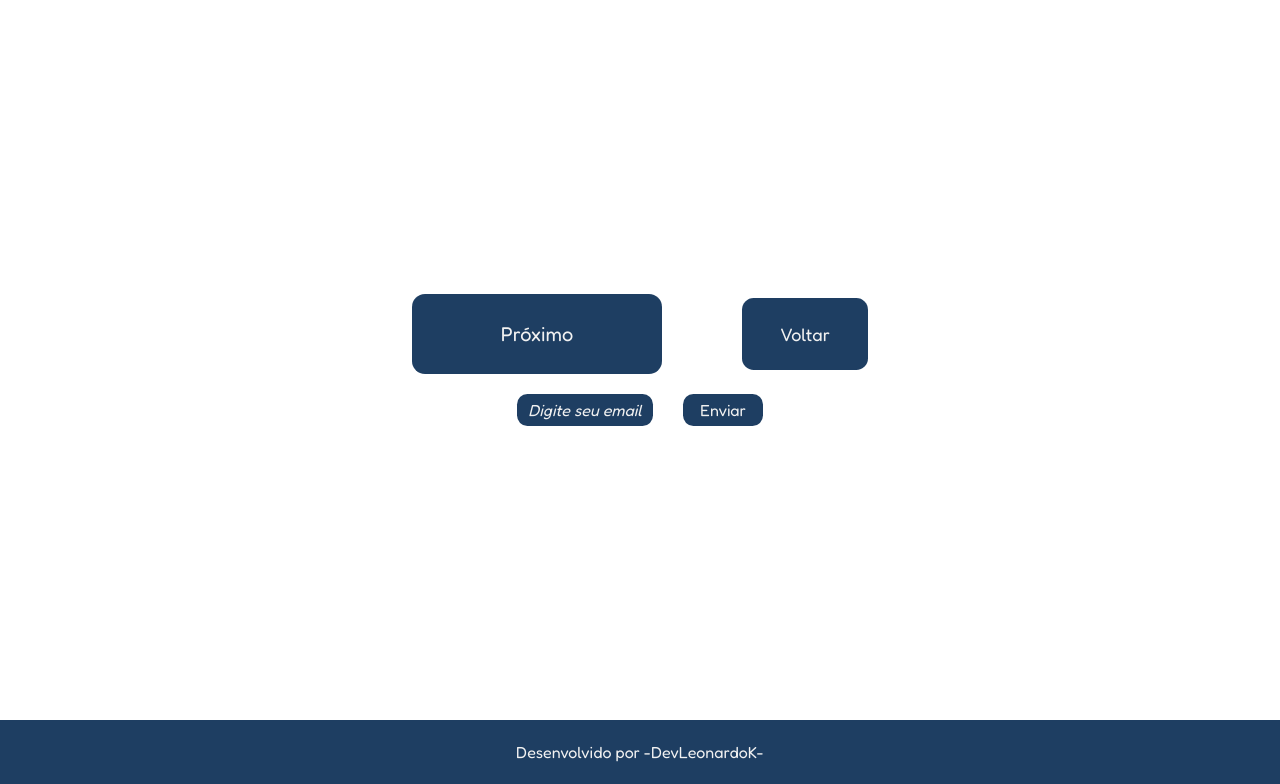
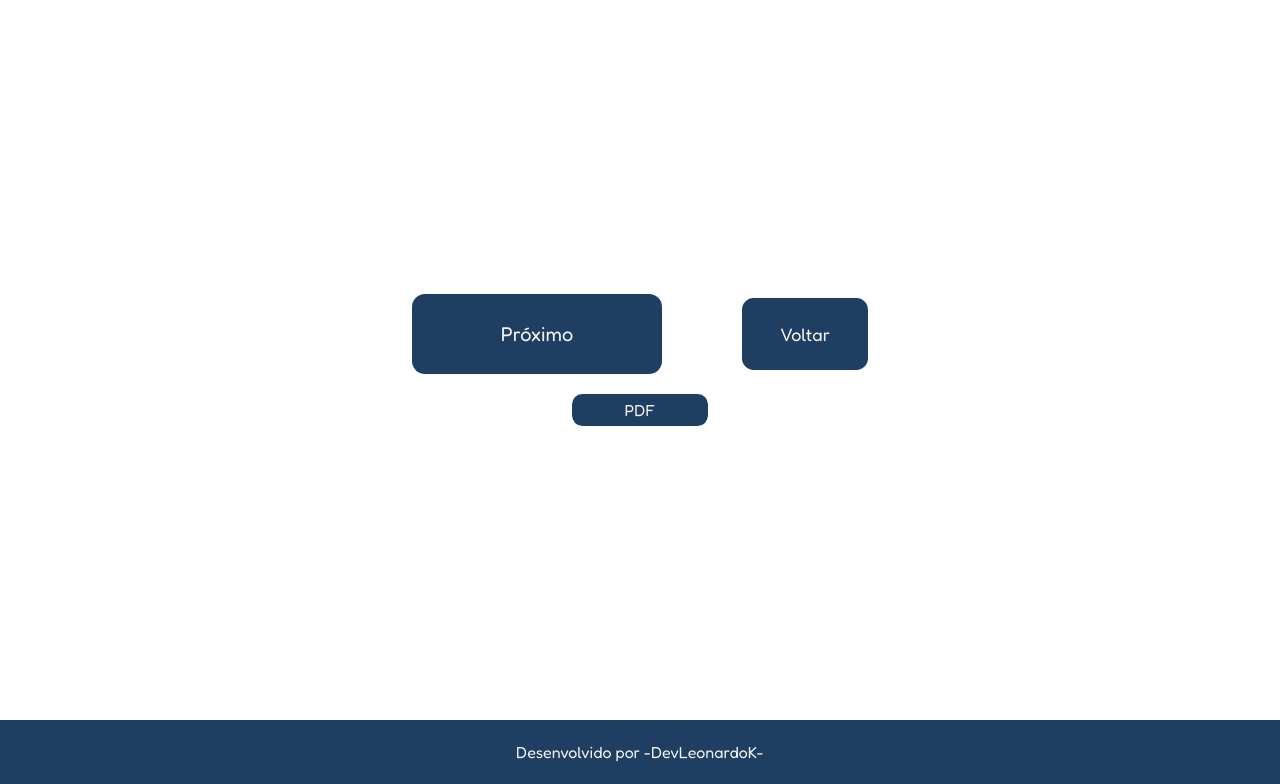
Before and after one commit to DevLeonardoK/quantofalta, a website: page index.html in a window 1280 px wide. Both pictures are taken after a click on the button "Próximo". Shown: the part 80-864 px from the top of the page. Drawn offline with nearby package versions, Linux system fonts and the light colour scheme.

Commit message:
add pdf button

```diff
--- a/index.html
+++ b/index.html
@@ -28,8 +28,12 @@
         });
       })();
     </script>
-    <script src="https://cdnjs.cloudflare.com/ajax/libs/html2pdf.js/0.10.2/html2pdf.bundle.min.js" integrity="sha512-MpDFIChbcXl2QgipQrt1VcPHMldRILetapBl5MPCA9Y8r7qvlwx1/Mc9hNTzY+kS5kX6PdoDq41ws1HiVNLdZA==" crossorigin="anonymous" referrerpolicy="no-referrer"></script>
-
+    <script
+      src="https://cdnjs.cloudflare.com/ajax/libs/html2pdf.js/0.10.2/html2pdf.bundle.min.js"
+      integrity="sha512-MpDFIChbcXl2QgipQrt1VcPHMldRILetapBl5MPCA9Y8r7qvlwx1/Mc9hNTzY+kS5kX6PdoDq41ws1HiVNLdZA=="
+      crossorigin="anonymous"
+      referrerpolicy="no-referrer"
+    ></script>
   </head>
   <body id="home">
     <nav class="nav-menu" id="nav-menu">
@@ -663,9 +667,10 @@
         </tr>
       </table>
       <section id="btnsEmail">
-        <input type="email" placeholder="Digite seu email" id="email"></input>
+        <!-- <input type="email" placeholder="Digite seu email" id="email"></input>
         <input type="text" placeholder="Digite sua mensagem" id="mensagem"></input>
-        <input type="button" value="Enviar" id="enviar" onclick="sendMail()">
+        <input type="button" value="Enviar" id="enviar" onclick="sendMail()"> -->
+        <input type="button" value="PDF" id="btnPdf" onclick="downloadPdf()" />
       </section>
     </section>
 
--- a/js/script.js
+++ b/js/script.js
@@ -11,6 +11,7 @@ var navMenu = document.getElementById("nav-menu");
 var buttonMenu = document.getElementById("button-menu");
 var emailInput = document.getElementById("email");
 var enviarBtn = document.getElementById("enviar");
+var buttonPdf = document.getElementById("btnPdf");
 var selectOption = document.getElementById("turma").value;
 
 function showSubjects() {
@@ -22,8 +23,7 @@ function showSubjects() {
   buttonMenu.style.height = "auto";
   buttonMenu.style.marginTop = "80px";
   buttonMenu.style.marginBottom = "20px";
-  emailInput.style.display = "block";
-  enviarBtn.style.display = "block";
+  buttonPdf.style.display = "block";
 
   if (selectOption === "23n") {
     buttonNext.style.display = "none";
@@ -69,9 +69,14 @@ function calcular() {
       resultados[i].innerText = "-";
     }
   }
+}
 
+function downloadPdf() {
+  var table23Normal = document.getElementById("table23n");
+  var table23Tone = document.getElementById("table23t1");
+  var table23Ttwo = document.getElementById("table23t2");
   if (table23Normal.style.display === "table") {
-    const item = document.getElementById("table23n");
+    let item = document.getElementById("table23n");
     var options = {
       margin: [10, 10, 10, 10],
       filename: "QuantoFalta.pdf",
@@ -83,7 +88,7 @@ function calcular() {
   }
 
   if (table23Tone.style.display === "table") {
-    const item = document.getElementById("table23t1");
+    let item = document.getElementById("table23t1");
     var options = {
       margin: [10, 10, 10, 10],
       filename: "QuantoFalta.pdf",
@@ -95,11 +100,11 @@ function calcular() {
   }
 
   if (table23Ttwo.style.display === "table") {
-    const item = document.getElementById("table23t2");
+    let item = document.getElementById("table23t2");
     var options = {
-      margin: [10, 10, 10, 10],
+      margin: [30, 30, 30, 30],
       filename: "QuantoFalta.pdf",
-      html2canvas: { scale: 2 },
+      html2canvas: { scale: 1 },
       jsPDF: { unit: "mm", format: "a4", orientation: "portrait" },
     };
 
--- /dev/null
+++ b/package.json
@@ -0,0 +1,5 @@
+{
+  "dependencies": {
+    "html3pdf": "^0.12.2"
+  }
+}
--- a/sass/styles.sass
+++ b/sass/styles.sass
@@ -158,3 +158,13 @@ footer
     justify-content: center
     align-items: center
     gap: 30px
+
+#btnPdf
+    display: none
+    width: 8.5em
+    height: 2em
+    border-radius: 0.65em
+    border: none
+    background-color: #1E3E62
+    color: #f1f1f1
+    font-size: 16px
```
Also changed, not shown: styles/styles.css, 2 other files.
